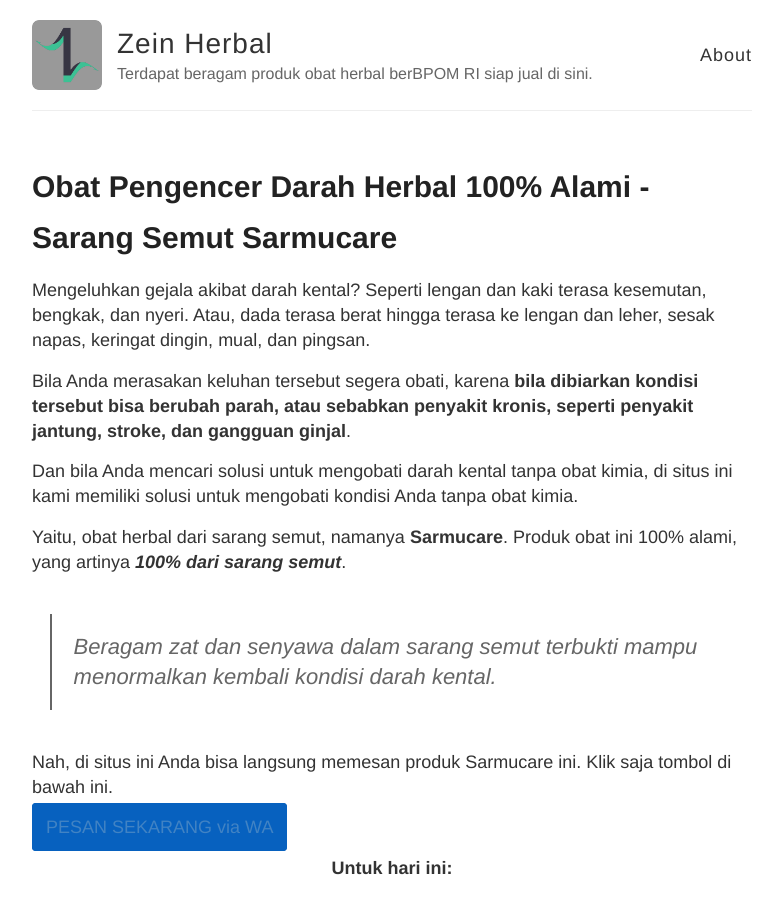
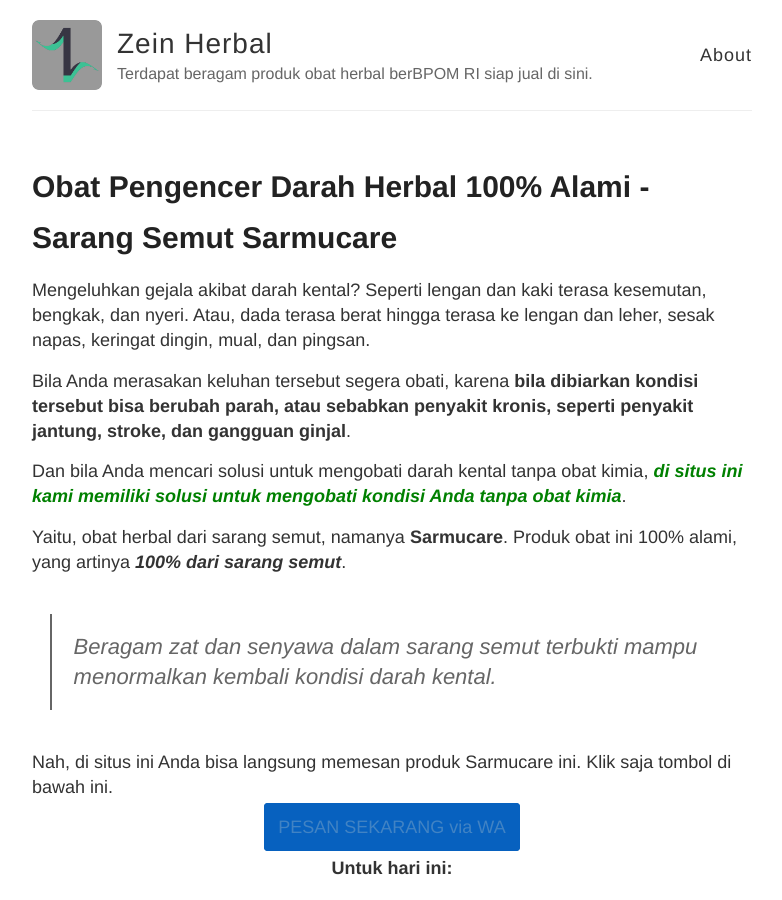
Before and after one commit to zeinherbal/zeinherbal.github.io, a Jekyll site: the page built from _posts/2019-12-03-obat-pengencer-darah.md, in a window 1280 px wide and 900 px high. Shown: the whole window, without its empty margins (248-1030 px from the left). Built offline with Jekyll 4.4.1, drawn with Linux system fonts in a browser that asks for light colours.

Commit message:
Update 2019-12-03-obat-pengencer-darah.md

```diff
--- a/_posts/2019-12-03-obat-pengencer-darah.md
+++ b/_posts/2019-12-03-obat-pengencer-darah.md
@@ -8,7 +8,7 @@
 
 Bila Anda merasakan keluhan tersebut segera obati, karena **bila dibiarkan kondisi tersebut bisa berubah parah, atau sebabkan penyakit kronis, seperti penyakit jantung, stroke, dan gangguan ginjal**.
 
-Dan bila Anda mencari solusi untuk mengobati darah kental tanpa obat kimia, di situs ini kami memiliki solusi untuk mengobati kondisi Anda tanpa obat kimia.
+Dan bila Anda mencari solusi untuk mengobati darah kental tanpa obat kimia, ***<span style="color: green">di situs ini kami memiliki solusi untuk mengobati kondisi Anda tanpa obat kimia</span>***.
 
 Yaitu, obat herbal dari sarang semut, namanya **Sarmucare**. Produk obat ini 100% alami, yang artinya ***100% dari sarang semut***.
 
@@ -16,7 +16,8 @@
 
 Nah, di situs ini Anda bisa langsung memesan produk Sarmucare ini. Klik saja tombol di bawah ini.
 
-<a href="" style="background-color: #0761bf; border: solid 4px #0761bf; border-radius: 4px; padding: 10px; text-align: center;">PESAN SEKARANG via WA</a>
+<a href="" style="background-color: #0761bf; border: solid 4px #0761bf; border-radius: 4px; padding: 10px;">PESAN SEKARANG via WA</a>
+{: style="text-align: center;"}
 
 **Untuk hari ini:**
 {: style="text-align: center;"}
```
